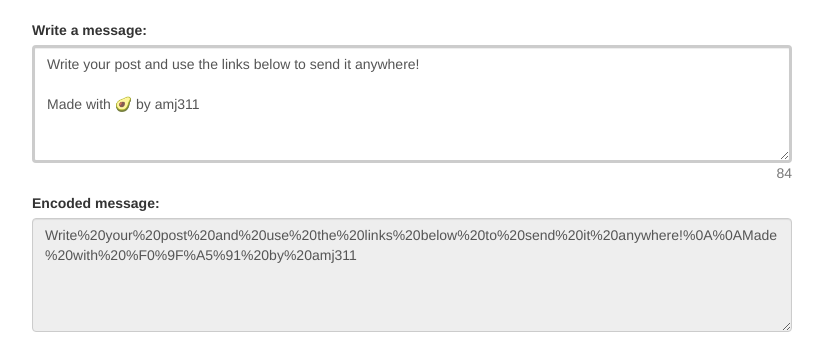
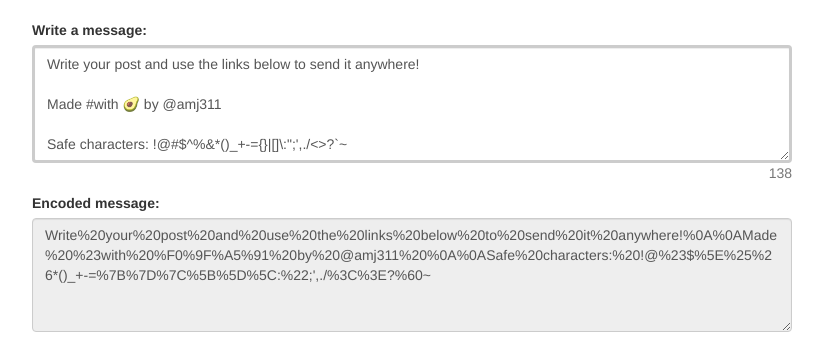
Before and after one commit to amj311/auto-sm-publish-links, a website: page index.html in a window 1280 px wide. Shown: the top 349 px of the page, without its empty margins (228-1051 px from the left). Drawn offline with nearby package versions, Linux system fonts and the light colour scheme.

Commit message:
fixed encoding error

```diff
--- a/index.js
+++ b/index.js
@@ -18,7 +18,7 @@ const app = new Vue({
             //     brandFaCode: "fa fa-facebook",
             // },
         ],
-        publication: "Write your post and use the links below to send it anywhere!\n\nMade with 🥑 by amj311",
+        publication: "Write your post and use the links below to send it anywhere!\n\nMade #with 🥑 by @amj311 \n\nSafe characters: !@#$^%&*()_+-={}|[]\\:\";',./<>?`~",
     },
 
     methods: {
@@ -38,7 +38,9 @@ const app = new Vue({
     computed: {
         publicationURI() {
             let url = encodeURI(this.publication)
-            return url.replace("#","%23")
+            return url
+                .replaceAll("#","%23",)
+                .replaceAll("&","%26")
         }
     }
 })
```
Also changed, not shown: index.html (+0 -1 lines).
